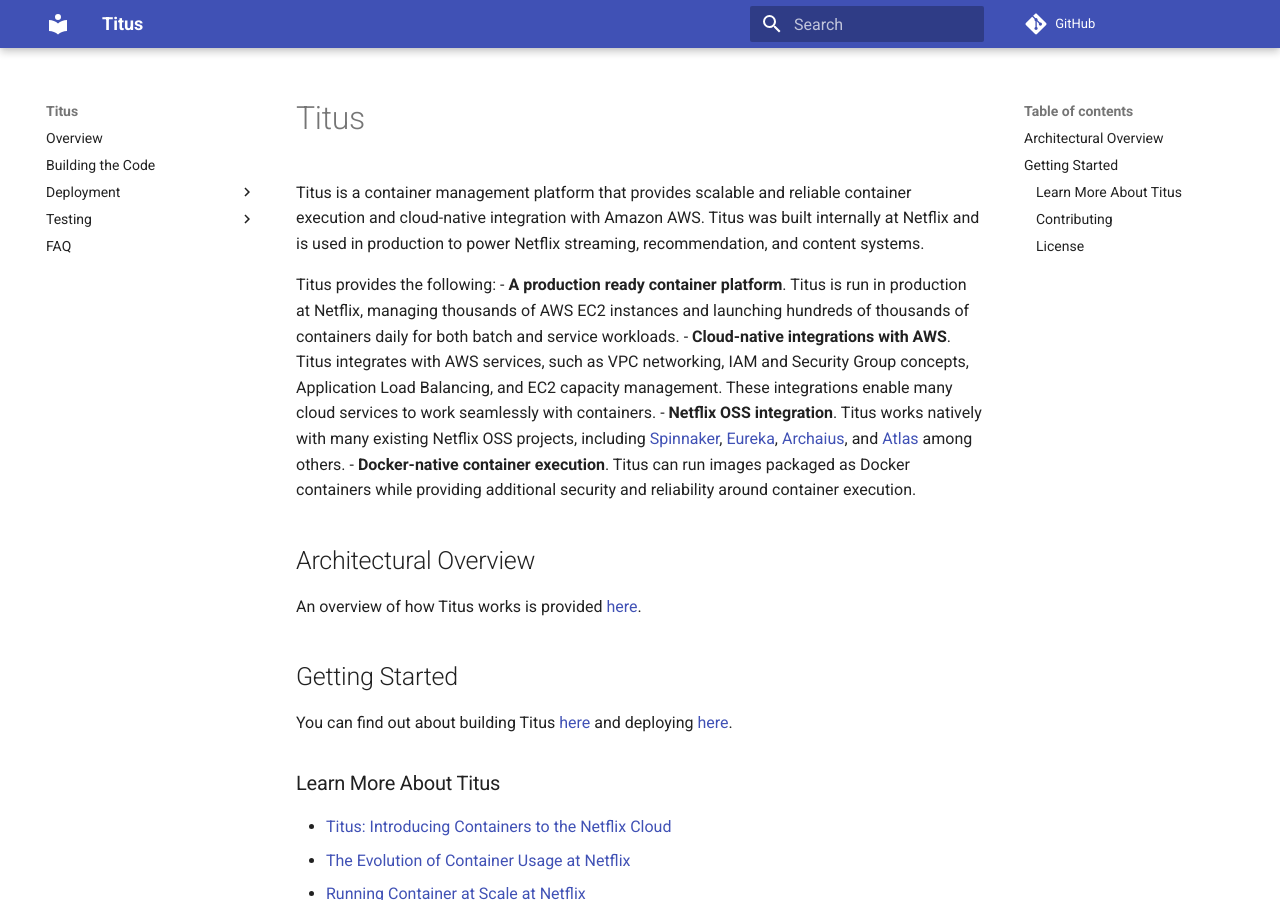
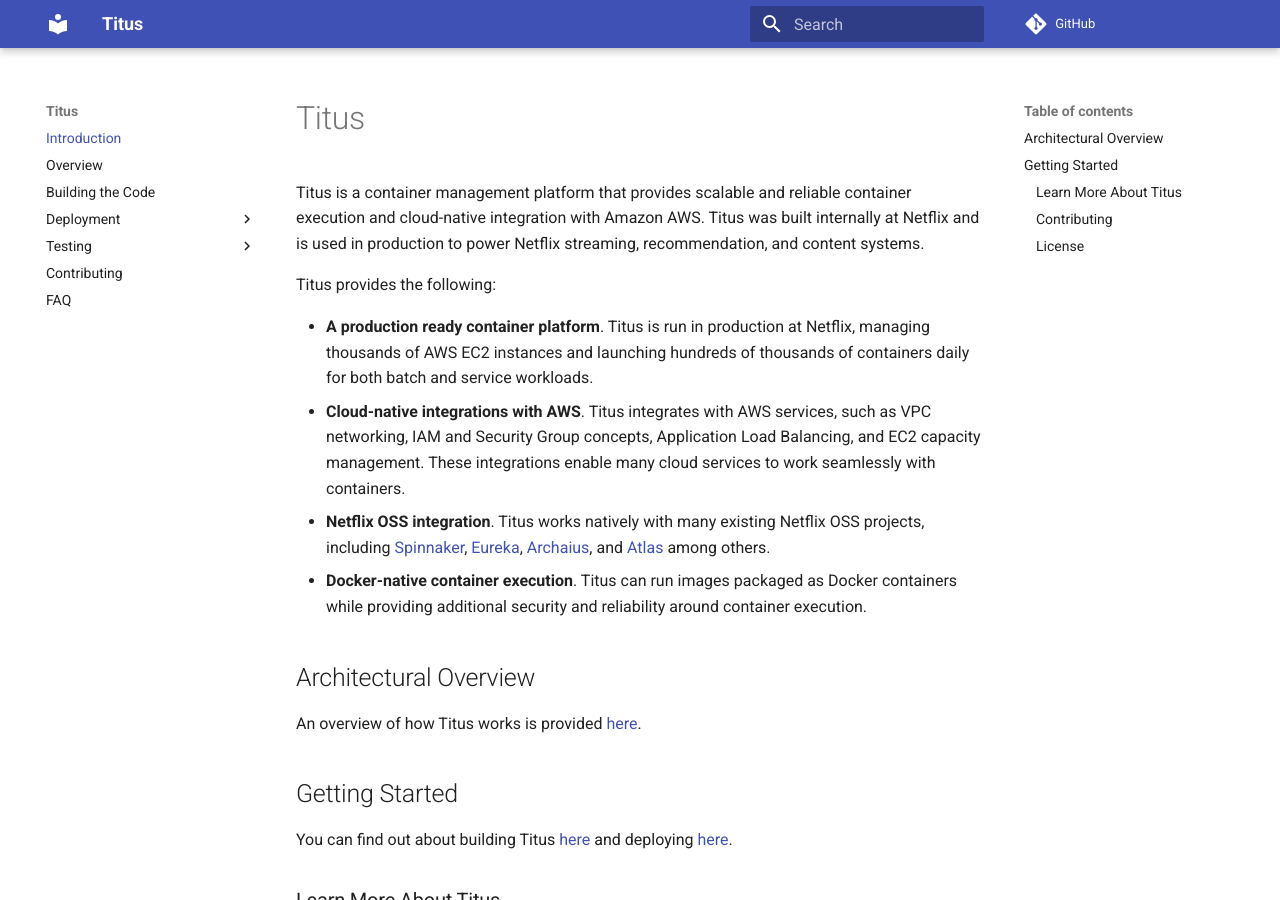
Before and after one commit to Netflix/titus, an MkDocs documentation site: the page built from docs/docs/index.md, in a window 1280 px wide and 900 px high. Built offline with MkDocs 1.6.1 and Material for MkDocs 9.7.7, drawn with Linux system fonts in a browser that asks for light colours; comment, search, counter and statistics services are not loaded; old or Windows-style settings are respelled for this version of MkDocs.

Commit message:
Fix mkdocs build and some formatting

```diff
--- a/docs/docs/index.md
+++ b/docs/docs/index.md
@@ -5,6 +5,7 @@
 to power Netflix streaming, recommendation, and content systems.
 
 Titus provides the following:
+
 - __A production ready container platform__. Titus is run in production at Netflix, managing thousands of AWS EC2
 instances and launching hundreds of thousands of containers daily for both batch and service workloads.
 - __Cloud-native integrations with AWS__. Titus integrates with AWS services, such as VPC networking, IAM and Security Group
--- a/docs/mkdocs.yml
+++ b/docs/mkdocs.yml
@@ -3,6 +3,7 @@
 strict: True
 
 pages:
+- 'Introduction': index.md
 - 'Overview': overview.md
 - 'Building the Code': build.md
 - 'Deployment':
@@ -12,5 +13,6 @@
   - 'Agent': install/agent.md
 - 'Testing':
   - 'Basic batch task': test/batch.md
+- 'Contributing': contributing.md
 - 'FAQ': faq.md
 theme: material
```
Also changed, not shown: docs/docs/overview.md (+6 -4 lines).
